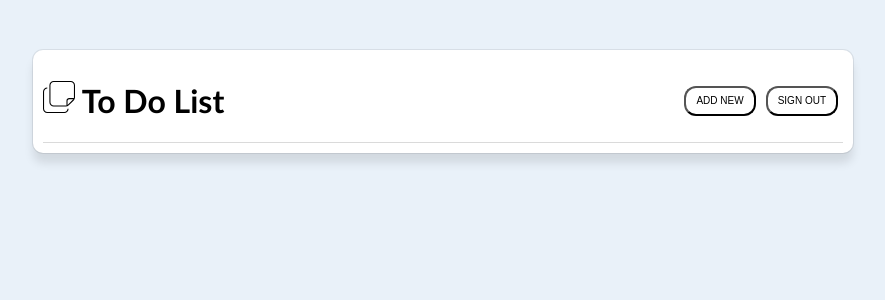
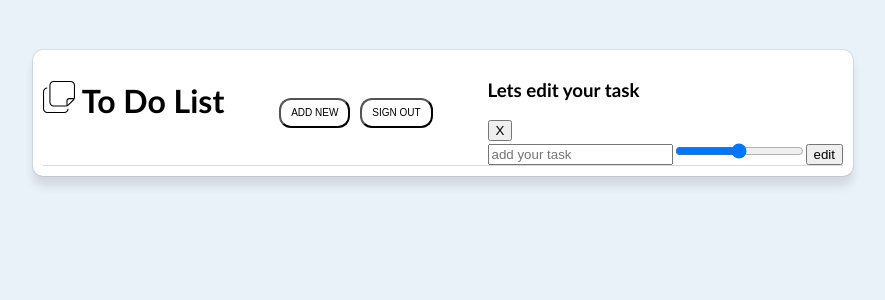
Before and after one commit to patriciotrujilllo/ToDo-List-PERN, a React (Create React App) app in the folder app/: page / in a window 1280 px wide. Shown: the top 300 px of the page, without its empty margins (197-1082 px from the left). Built offline with nearby package versions, Linux system fonts and the light colour scheme.

Commit message:
Add modal

```diff
--- a/app/src/components/Header.jsx
+++ b/app/src/components/Header.jsx
@@ -1,3 +1,4 @@
+import { Modal } from './Modal'
 import {NoteIcon} from './Icons'
 
 export const Header = ({listname}) =>{
@@ -15,6 +16,7 @@ export const Header = ({listname}) =>{
 				<button className="create" onClick={create}>ADD NEW</button>
 				<button className="signout" onClick={signout}>SIGN OUT</button>
 			</div>
+			<Modal />
 		</header>
 	)
 }
```
